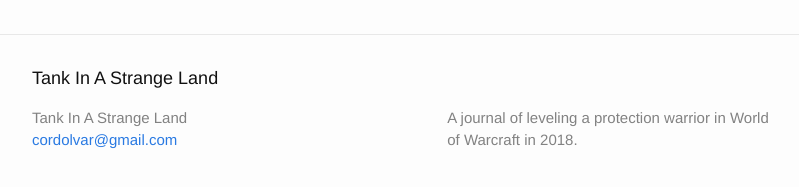
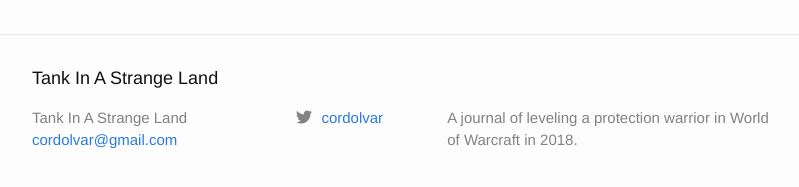
Before and after one commit to tank-in-a-strange-land/site, a Jekyll site: the page built from index.md, in a window 1280 px wide and 900 px high, scrolled down 1614 px. Shown: the part 688-875 px from the top of the window, without its empty margins (238-1037 px from the left). Built offline with Jekyll 4.4.1, drawn with Linux system fonts in a browser that asks for light colours.

Commit message:
adds twitter

```diff
--- a/_config.yml
+++ b/_config.yml
@@ -20,7 +20,7 @@ description: >- # this means to ignore newlines until "baseurl:"
 baseurl: "" # the subpath of your site, e.g. /blog
 url: tank-in-a-strange-land.github.io
 # github_username: jekyllrb
-# twitter_username: jekyllrb
+twitter_username: cordolvar
 
 # Build settings
 markdown: kramdown
```
